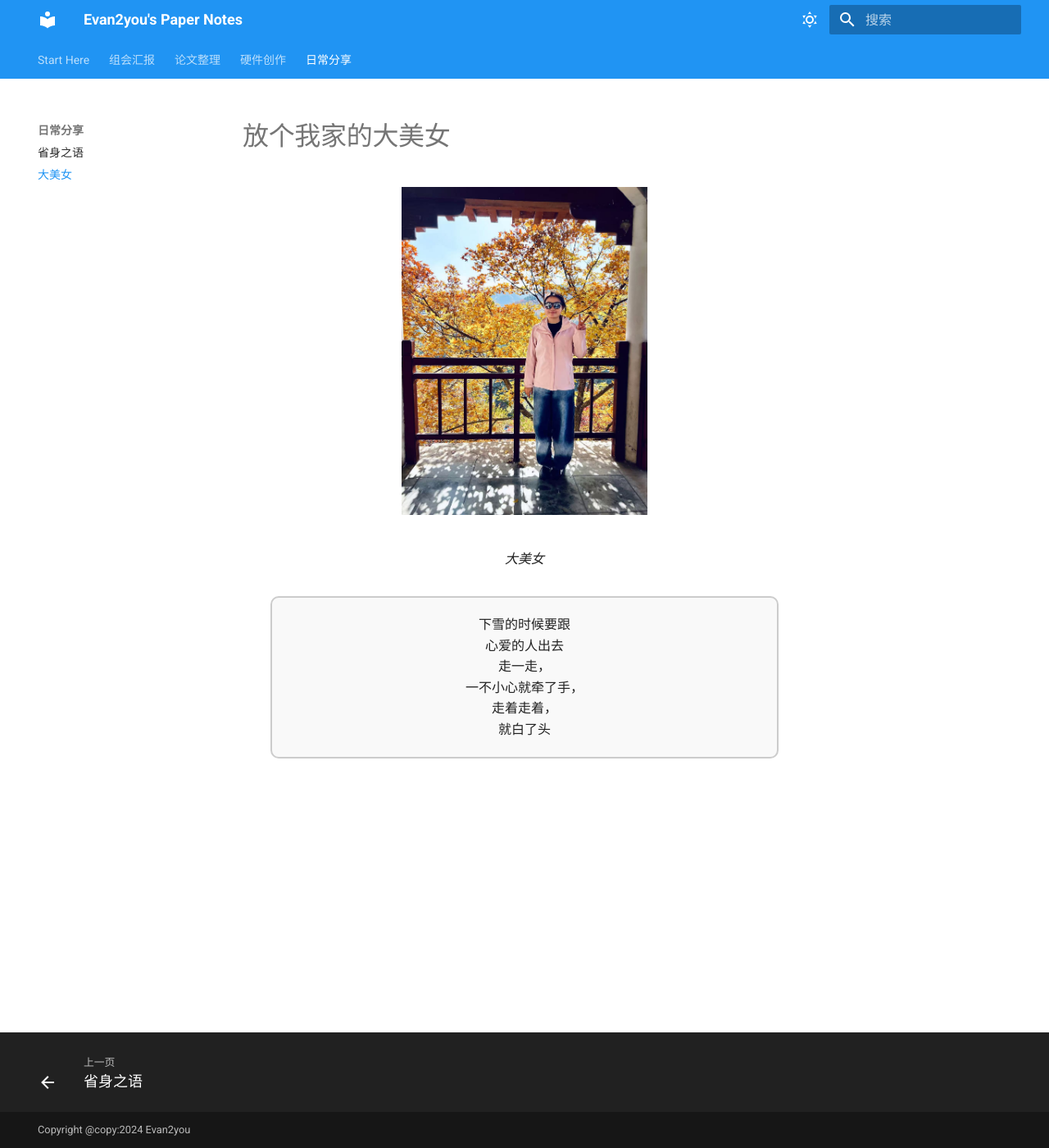
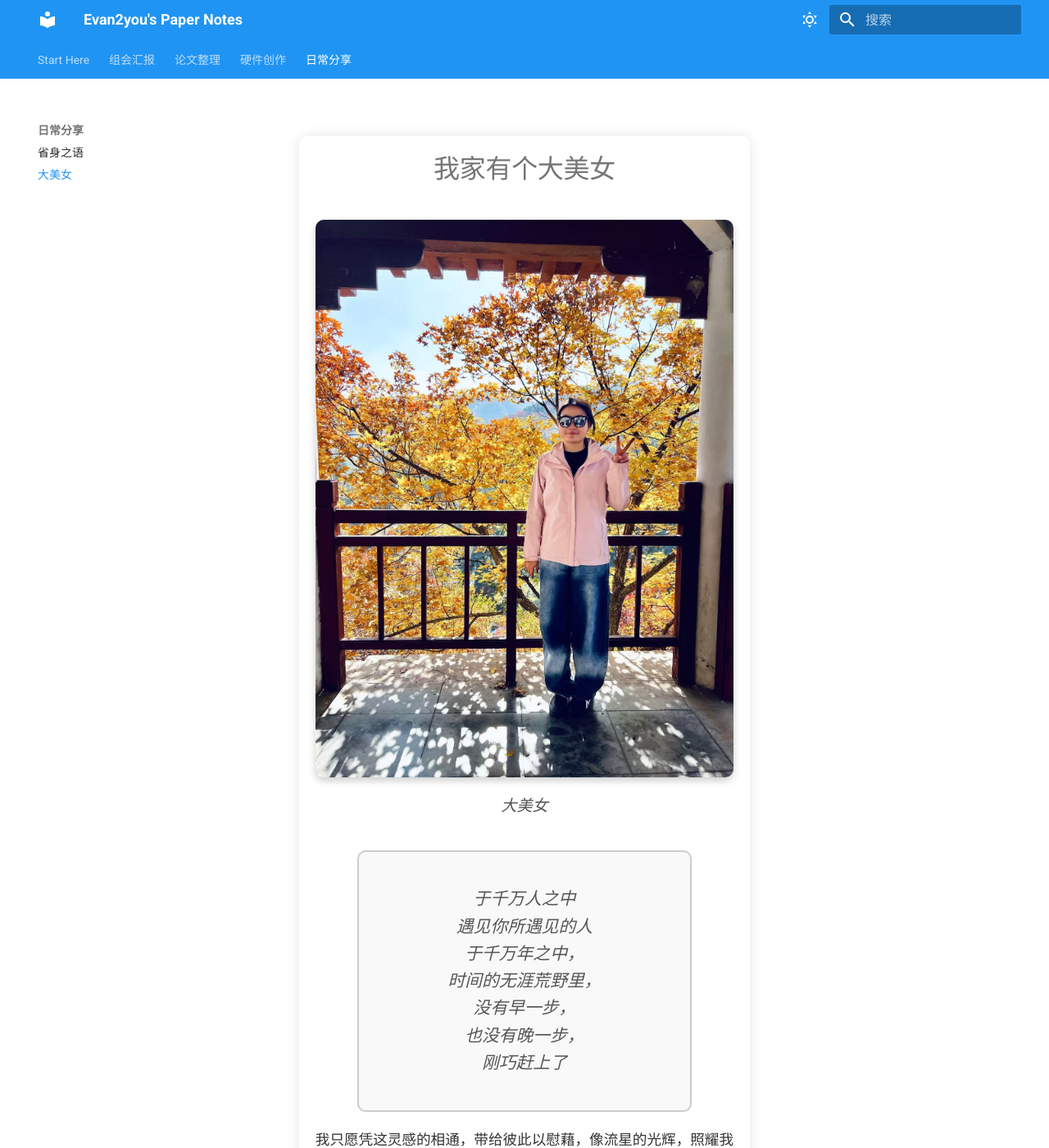
Before and after one commit to Evan2you/Evan2you.github.io, an MkDocs documentation site: the page built from docs/日常分享/大美女.md, in a window 1280 px wide and 1400 px high. Shown: the whole window at 82% size. Built offline with MkDocs 1.6.1 and Material for MkDocs 9.7.7, drawn with Linux system fonts in a browser that asks for light colours; some of the changed text lies outside the part shown.

```diff
--- a/docs/日常分享/大美女.md
+++ b/docs/日常分享/大美女.md
@@ -1,17 +1,126 @@
-# 放个我家的大美女
+<!DOCTYPE html>
+<html lang="zh">
+<head>
+    <meta charset="UTF-8">
+    <meta name="viewport" content="width=device-width, initial-scale=1.0">
+    <title>大美女</title>
+    <style>
+        /* body {
+            font-family: 'Arial', sans-serif;
+            line-height: 1.8;
+            background-color: #f4f4f4;
+            color: #333;
+            margin: 0;
+            padding: 0;
+        } */
 
-<figure markdown="span">
-  ![大美女](https://raw.githubusercontent.com/Evan2you/Evan2you.github.io/main/docs/images/日常分享/大美女/大美女.jpg){ width="300" }
-  <figcaption>大美女</figcaption>
-</figure>
+        .container {
+            width: 80%;
+            margin: 20px auto;
+            padding: 20px;
+            background-color: white;
+            border-radius: 10px;
+            box-shadow: 0 0 15px rgba(0, 0, 0, 0.1);
+        }
 
-<div style="text-align: center;">
-  <div style="text-align: center; border: 2px solid #ccc; padding: 20px; width: 90%; margin: 0 auto; border-radius: 10px; background-color: #f9f9f9;">
-      下雪的时候要跟 <br>
-      心爱的人出去 <br>
-      走一走，<br>
-      一不小心就牵了手，<br>
-      走着走着，<br>
-      就白了头
-  </div>
-</div>
+        h1 {
+            text-align: center;
+            color: #333;
+            font-size: 2.5em;
+            margin-bottom: 10px;
+        }
+
+        .quote-box {
+            text-align: center;
+            border: 2px solid #ccc;
+            padding: 20px;
+            width: 80%;
+            margin: 20px auto;
+            border-radius: 10px;
+            background-color: #f9f9f9;
+            font-size: 1.3em;
+            color: #555;
+            font-style: italic;
+        }
+
+        .image-wrapper {
+            text-align: center;
+            margin: 20px 0;
+        }
+
+        .image-wrapper img {
+            max-width: 100%;
+            width: 100%;
+            border-radius: 10px;
+            box-shadow: 0 4px 10px rgba(0, 0, 0, 0.2);
+        }
+
+        figcaption {
+            text-align: center;
+            margin-top: 10px;
+            font-size: 1.2em;
+            color: #555;
+        }
+
+        .author-note {
+            text-align: center;
+            color: #555;
+            font-size: 1.2em;
+            margin-top: 30px;
+        }
+
+        .author-note a:hover {
+            text-decoration: underline;
+        }
+
+        .content {
+            font-size: 1.1em;
+            color: #333;
+            line-height: 1.7;
+            margin: 20px 0;
+        }
+    </style>
+</head>
+<body>
+
+    <div class="container">
+        <h1>我家有个大美女</h1>
+
+        <div class="image-wrapper">
+            <figure markdown="span">
+                <img src="https://raw.githubusercontent.com/Evan2you/Evan2you.github.io/main/docs/images/日常分享/大美女/大美女.jpg" alt="大美女" width="300">
+                <figcaption>大美女</figcaption>
+            </figure>
+        </div>
+
+        <div class="quote-box">
+            <p>
+                于千万人之中 <br>
+                遇见你所遇见的人 <br>
+                于千万年之中，<br>
+                时间的无涯荒野里，<br>
+                没有早一步，<br>
+                也没有晚一步，<br>
+                刚巧赶上了
+            </p>
+        </div>
+
+        <div class="content">
+            <p>
+              我只愿凭这灵感的相通，带给彼此以慰藉，像流星的光辉，照耀我疲惫的梦寐，永远存一个安慰，纵然在别离时。
+            </p>
+            <p>
+              一个人总要走陌生的路，看陌生的风景，听陌生的歌，然后在某个不经意的瞬间，你会发现，原本是费尽心机想要忘记的事情真的就那么忘记了。
+            </p>
+            <p>
+            成熟的爱情，敬意、忠心并不轻易表现出来，它的声音是低的，它是谦逊的、退让的、潜伏的，等待了又等待。一颗心与另一颗心到底有多远的距离，是咫尺是天涯而我会默默地等待，等待你和我一个浪漫的开始。
+            </p>
+        </div>
+
+        <div class="author-note">
+            <p>由 <a href="https://evan2you.github.io" target="_blank">Evan2you</a> 分享，更多精彩内容，请访问个人网站！</p>
+        </div>
+    </div>
+
+</body>
+</html>
```
Also changed, not shown: docs/resume.md (+8 -14 lines), docs/日常分享/省身之语.md (+0 -2 lines), docs/日常分享/我们有四季.md (added).
